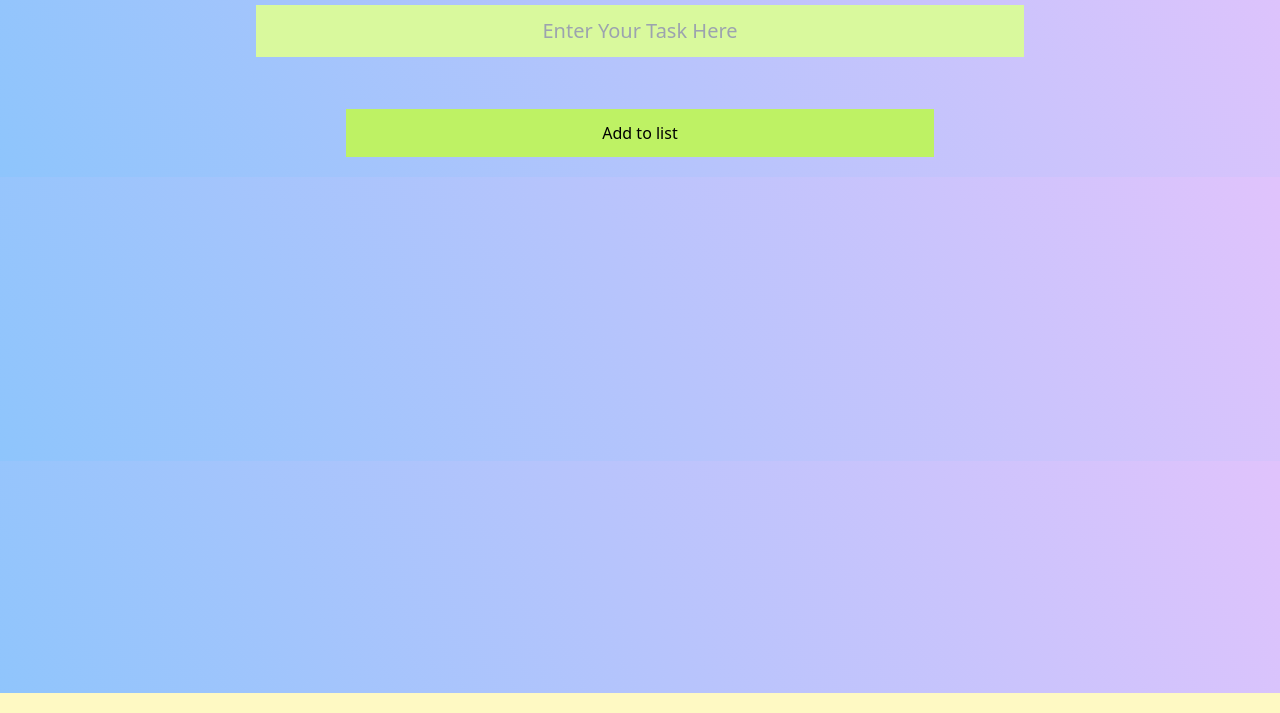
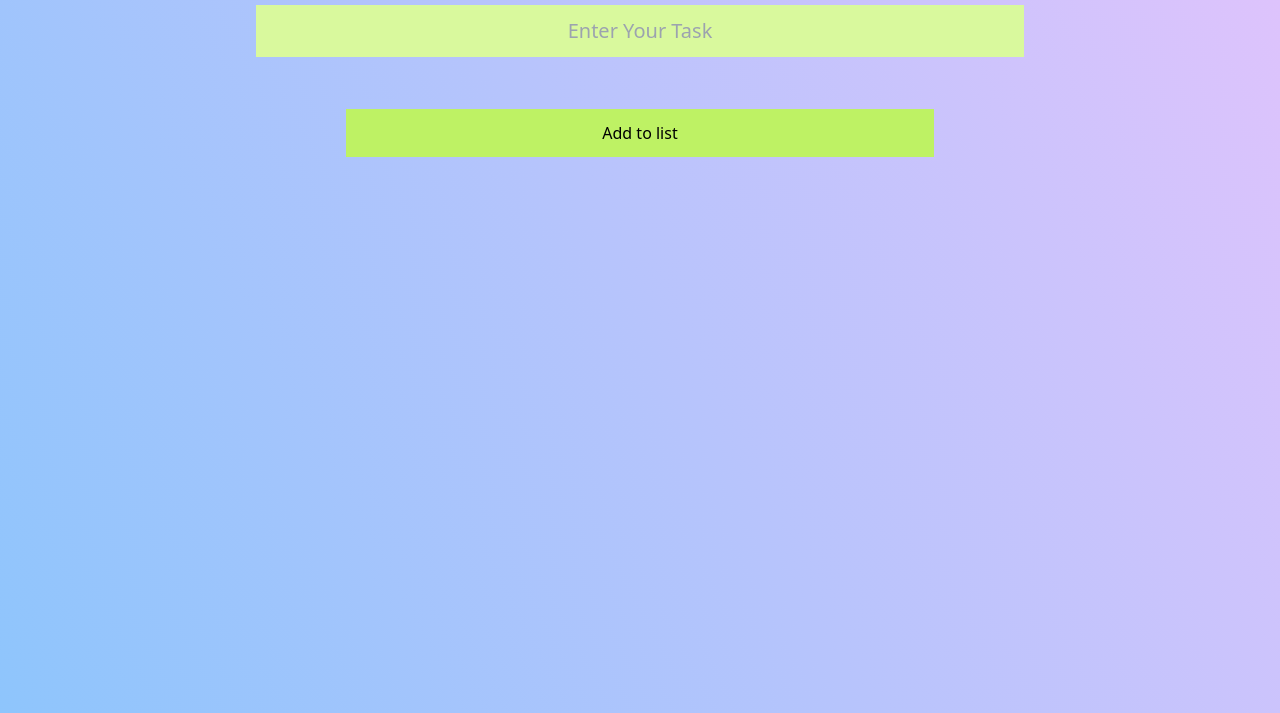
Before and after one commit to lakshaykamat/todo-list, a plain HTML site: page index.html in a window 1280 px wide. Shown: the part 107-820 px from the top of the page. Drawn offline with nearby package versions, Linux system fonts and the light colour scheme.

Commit message:
style done

```diff
--- a/app.js
+++ b/app.js
@@ -6,7 +6,7 @@ let errorMsg = document.getElementById('error-msg')
 
 btn.addEventListener("click", function(){//Onclick event in button
     if(inputEl.value === ''){//if input filed is empty nothing happens
-        errorMsg.textContent = "Enter a task to add"//Show error msg
+        errorMsg.textContent = "You hav'nt enter a task"//Show error msg
         inputEl.addEventListener("click",function(){//if user clicked on input filed error msg is gone
             errorMsg.textContent = ''
         })
--- a/index.html
+++ b/index.html
@@ -10,7 +10,7 @@
 <body class="bg-yellow-100">
     <h1 class="text-center text-6xl sm:text-6xl m-5">To do List</h1>
     <div class="container flex flex-col justify-center items-center m-auto w-full">
-        <input type="text" id="input-el" class="bg-lime-200 m-3 w-[60%] py-3 px-5 sm:px-9 text-center text-lg sm:text-xl" placeholder="Enter Your Task Here">
+        <input type="text" id="input-el" class="bg-lime-200 m-3 w-[60%] py-3 px-5 sm:px-9 text-center text-lg sm:text-xl" placeholder="Enter Your Task">
         <span id="error-msg" class="text-red-600 h-5"></span>
         <button id="btn" class="m-5 px-[20%] py-3 bg-lime-300">Add to list</button>
     </div>
--- a/style.css
+++ b/style.css
@@ -8,5 +8,6 @@
 body{
     background-color: #8EC5FC;
 background-image: linear-gradient(62deg, #8EC5FC 0%, #E0C3FC 100%);
+height: 100vh;
 
 }
```
